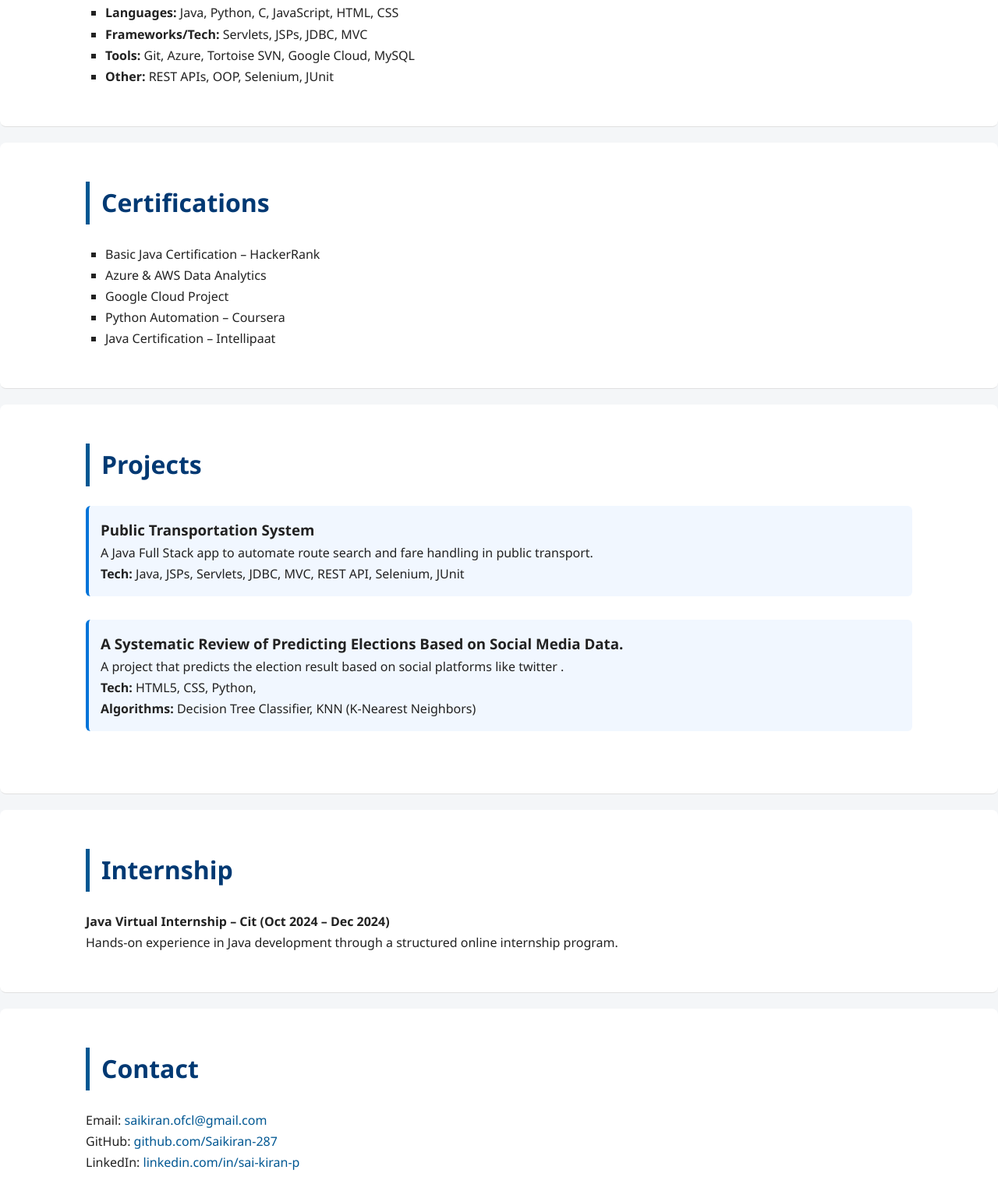
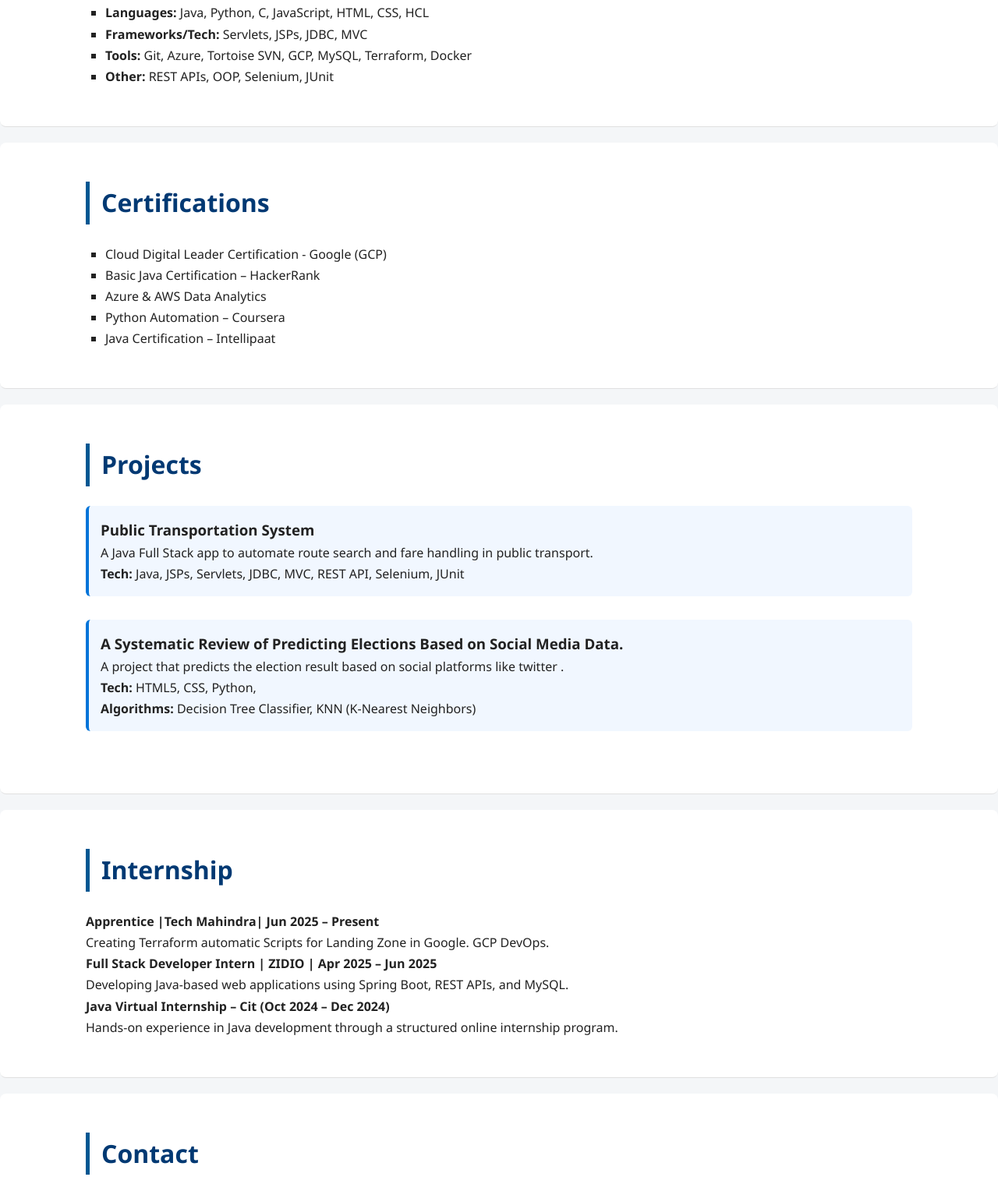
Before and after one commit to Saikiran-287/portfolio, a plain HTML site: page index.html in a window 1280 px wide. Shown: the part 770-2280 px from the top of the page at 78% size. Drawn offline with Linux system fonts and the light colour scheme.

Commit message:
Enhance index.html with new content and skills
Updated title and added new skills, tools, and internships.

```diff
--- a/index.html
+++ b/index.html
@@ -3,7 +3,7 @@
 <head>
   <meta charset="UTF-8" />
   <meta name="viewport" content="width=device-width, initial-scale=1.0" />
-  <title>P. Sai Kiran | Java Developer</title>
+  <title>P. Sai Kiran | Java Developer | Cloud - GCP </title>
   <link rel="stylesheet" href="style.css" />
 </head>
 <body>
@@ -32,9 +32,9 @@
     <div class="container">
       <h2>Skills</h2>
       <ul>
-        <li><strong>Languages:</strong> Java, Python, C, JavaScript, HTML, CSS</li>
+        <li><strong>Languages:</strong> Java, Python, C, JavaScript, HTML, CSS, HCL</li>
         <li><strong>Frameworks/Tech:</strong> Servlets, JSPs, JDBC, MVC</li>
-        <li><strong>Tools:</strong> Git, Azure, Tortoise SVN, Google Cloud, MySQL</li>
+        <li><strong>Tools:</strong> Git, Azure, Tortoise SVN, GCP, MySQL, Terraform, Docker</li>
         <li><strong>Other:</strong> REST APIs, OOP, Selenium, JUnit</li>
       </ul>
     </div>
@@ -44,9 +44,9 @@
     <div class="container">
       <h2>Certifications</h2>
       <ul>
+        <li>Cloud Digital Leader Certification - Google (GCP)</li>
         <li>Basic Java Certification – HackerRank</li>
         <li>Azure & AWS Data Analytics</li>
-        <li>Google Cloud Project</li>
         <li>Python Automation – Coursera</li>
         <li>Java Certification – Intellipaat</li>
       </ul>
@@ -73,8 +73,18 @@
   <section id="internships">
     <div class="container">
       <h2>Internship</h2>
-      <p><strong>Java Virtual Internship – Cit (Oct 2024 – Dec 2024)</strong></p>
-      <p>Hands-on experience in Java development through a structured online internship program.</p>
+      <div class="Internship">
+        <p><strong>Apprentice |Tech Mahindra| Jun 2025 – Present</strong></p>
+        <p>Creating Terraform automatic Scripts for Landing Zone in Google. GCP DevOps.</p>
+      </div>
+      <div class="Internship">
+        <p><strong>Full Stack Developer Intern | ZIDIO | Apr 2025 – Jun 2025 </strong></p>
+        <p>Developing Java-based web applications using Spring Boot, REST APIs, and MySQL.</p>
+      </div>
+      <div class="Internship">
+        <p><strong>Java Virtual Internship – Cit (Oct 2024 – Dec 2024)</strong></p>
+        <p>Hands-on experience in Java development through a structured online internship program.</p>
+      </div>
     </div>
   </section>
 
```
